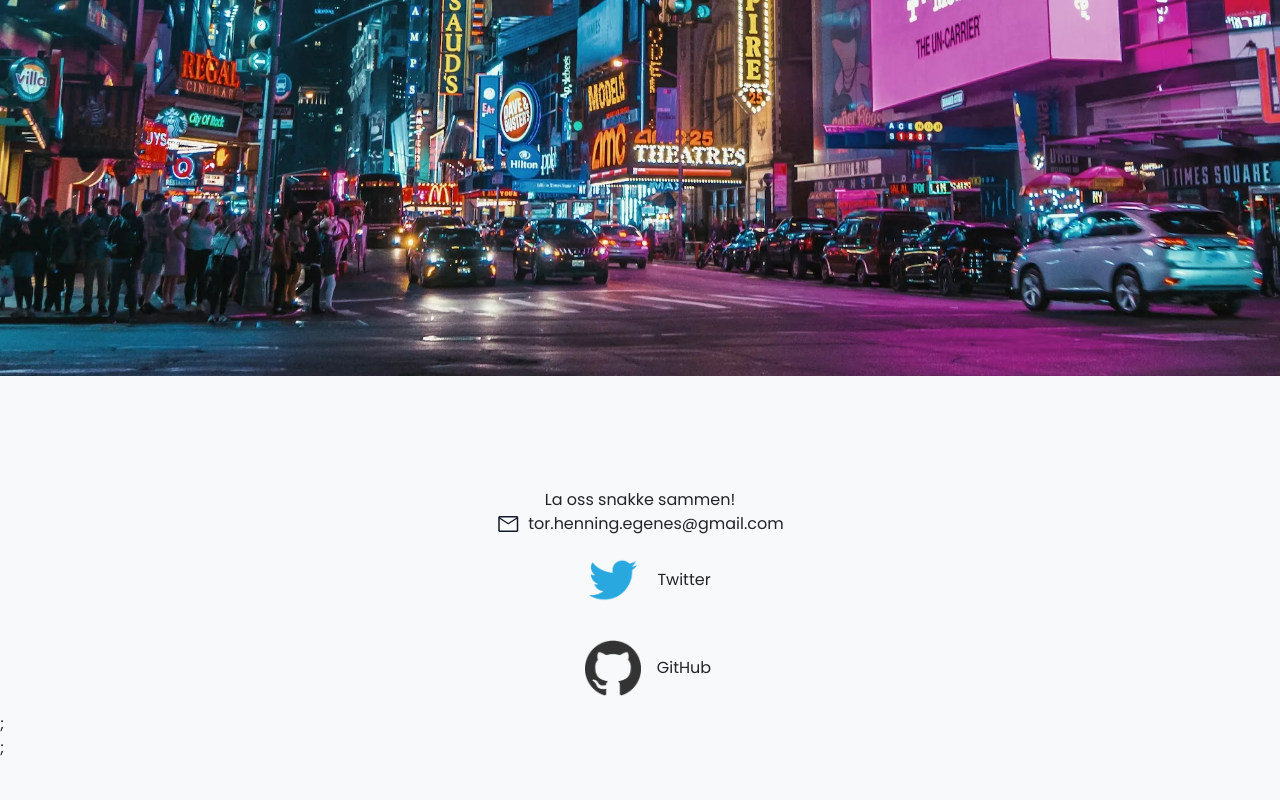
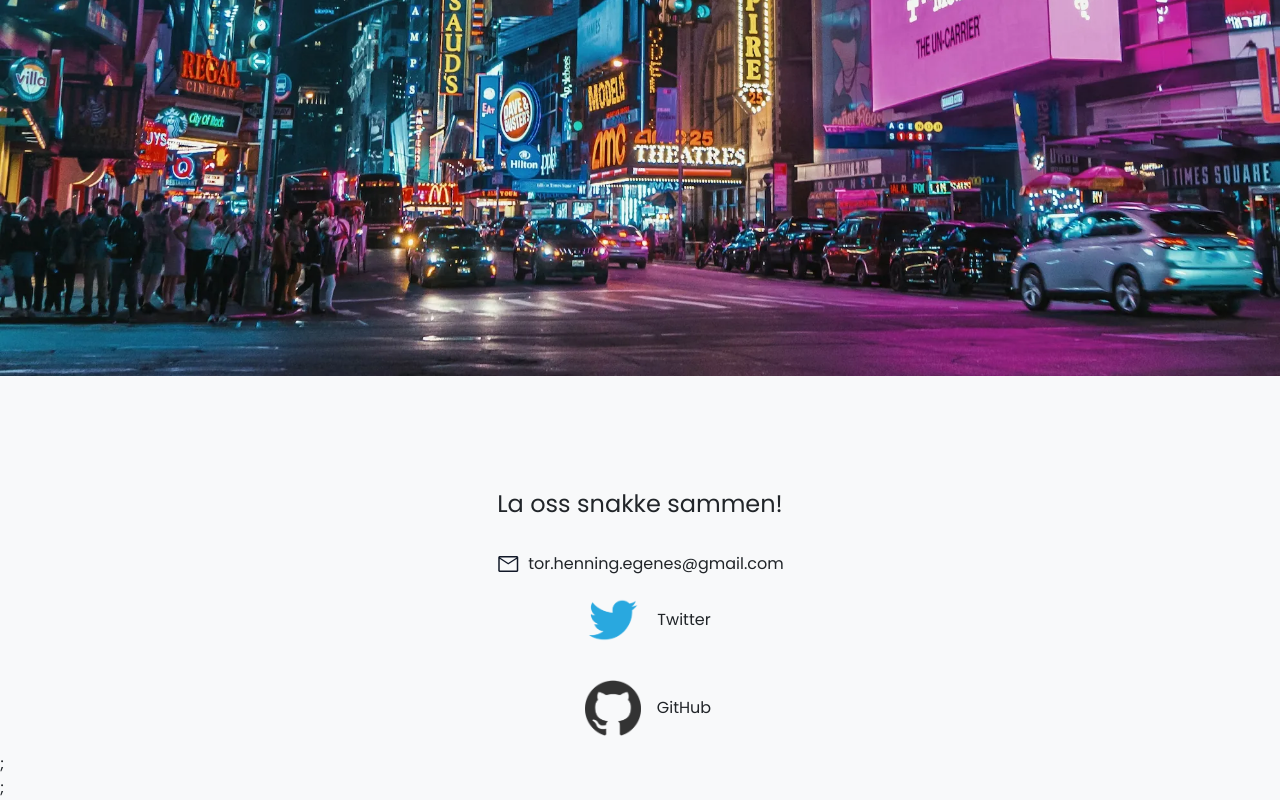
Before and after one commit to Loathar/torhenningegenes, a Next.js app: page / in a window 1280 px wide. Shown: the part 3779-4579 px from the top of the page. Before the commit the page ends 4539 px from the top, so only its background shows below. Built offline with nearby package versions, Linux system fonts and the light colour scheme.

Commit message:
small changes on about pages

```diff
--- a/pages/kontakt.js
+++ b/pages/kontakt.js
@@ -7,11 +7,11 @@
   return (
     <>
       <section className="flex flex-col items-center mt-28" id="kontakt">
-        <p>La oss snakke sammen!</p>
+        <p className="text-2xl mb-8">La oss snakke sammen!</p>
 
         <ul className="flex flex-col items-center">
           <li className="flex flex-row justify-around">
-            <span className="material-symbols-outlined text-gray-900 mr-2 ">
+            <span className="material-symbols-outlined text-gray-900 mr-2 h-6 w-6">
               mail
             </span>
             <span>tor.henning.egenes@gmail.com</span>
```
